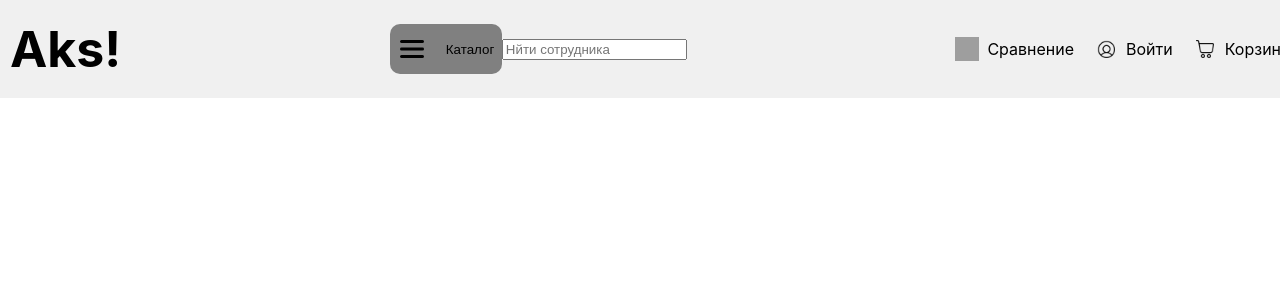
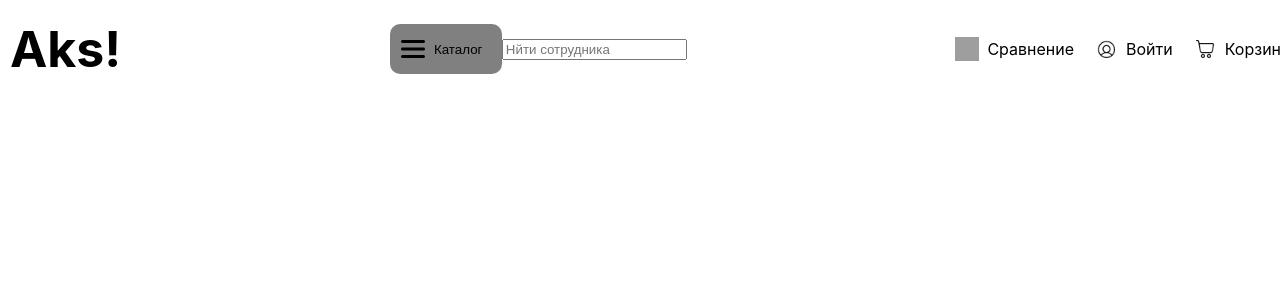
Before and after one commit to paxlits/qq, a React (Create React App) app in the folder frontend/my-app/: page / in a window 1280 px wide. Shown: the top 300 px of the page. Built offline with nearby package versions, Linux system fonts and the light colour scheme; grey boxes are pictures that could not be loaded.

Commit message:
made 10% hander

```diff
--- a/frontend/my-app/src/components/appHeader/appHendler.scss
+++ b/frontend/my-app/src/components/appHeader/appHendler.scss
@@ -8,8 +8,7 @@
         padding: 0 10px;
         width: 100%;
         height: 98px;
-        background-color: #f0f0f0;
-    }
+        }
 
     &__logo {
         font-size: 50px;
@@ -30,7 +29,7 @@
             border-radius: 10px;
             width: 112px;
             height: 50px;
-            padding: 0 10px;
+            padding: 0 10%;
             border: none;
             cursor: pointer;
 
@@ -38,7 +37,7 @@
                 width: 24px;
                 height: 24px;
             }
-        gap: 22px
+        gap: 10%;
         }
     }
 
```
